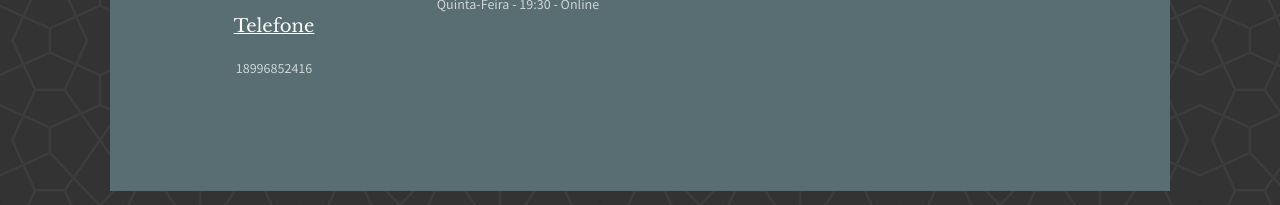
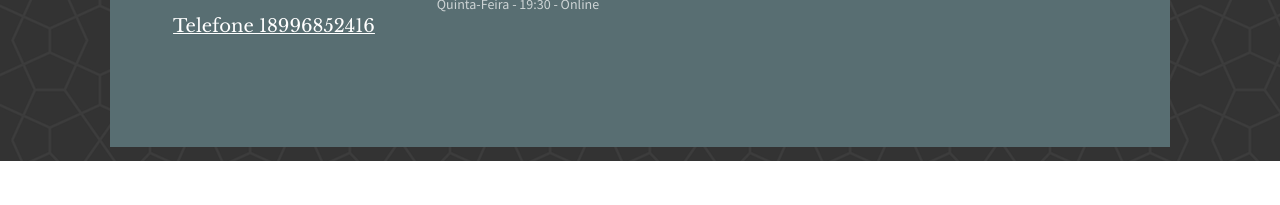
Before and after one commit to andersrodrigo8/siteibp, a plain HTML site: page index.html in a window 1280 px wide. Shown: the part 3560-3765 px from the top of the page. After the commit the page ends 3721 px from the top, so only its background shows below. Drawn offline with nearby package versions, Linux system fonts and the light colour scheme; files whose address does not match are found by name.

Commit message:
telefone

```diff
--- a/index.html
+++ b/index.html
@@ -435,8 +435,7 @@
 			<div class="col-md-3 text-center">
 				<h3><u>Endereço</u></h3>
 				<p>Rua Desbravador Ceará, 560, Vila Dubus, Presidente Prudente/SP</p>
-				<h3><u>Telefone</u></h3>
-				<p>18996852416</p>
+				<h3><u>Telefone  18996852416</u></h3>
 			</div>
 			<div class="col-md-3 text-center">
 				<h3><u>Cultos</u></h3>
```
